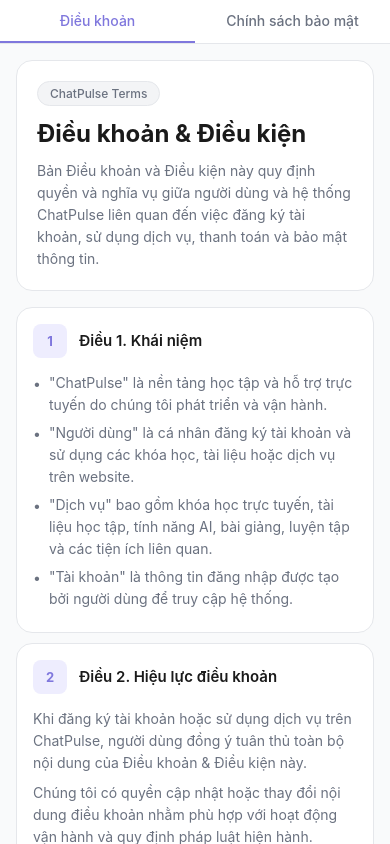
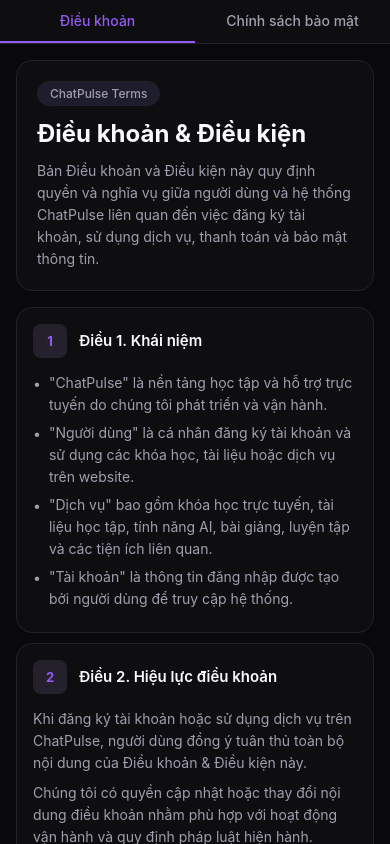
Before and after one commit to quoc-quy/ChatPulse, a React Native app in the folder mobile/: screen /TermsPrivacy in a window 390 px wide. Built offline with nearby package versions, Linux system fonts and the light colour scheme; no server answers; what react-native-worklets would draw is missing.

Commit message:
chore: using themeContext for light/dark mode

```diff
--- a/mobile/src/screens/TermsPrivacyScreen.tsx
+++ b/mobile/src/screens/TermsPrivacyScreen.tsx
@@ -7,6 +7,8 @@ import {
   StyleSheet,
   SafeAreaView,
 } from "react-native";
+import { useTheme } from "../contexts/ThemeContext"; // Đảm bảo đường dẫn này đúng với cấu trúc thư mục của bạn
+import { ThemeColors } from "../theme/colors";
 
 // ─── Types ────────────────────────────────────────────────────────────────────
 
@@ -123,11 +125,11 @@ const termsSections: SectionItem[] = [
     content: [
       {
         type: "paragraph",
-        text: "Nếu có bất kỳ thắc mắc hoặc yêu cầu hỗ trợ, người dùng có thể liên hệ với chúng tôi thông qua email hoặc các kênh hỗ trợ chính thức trên website.",
+        text: "Nếu có bất kỳ thắc mắc hoặc yêu cầu hỗ trợ, người dùng có thể liên hệ with chúng tôi thông qua email hoặc các kênh hỗ trợ chính thức trên website.",
       },
       {
         type: "paragraph",
-        text: "Trong trường hợp một phần của Điều khoản này không còn hiệu lực theo quy định pháp luật, các nội dung còn lại vẫn giữ nguyên giá trị áp dụng.",
+        text: "In trường hợp một phần của Điều khoản này không còn hiệu lực theo quy định pháp luật, các nội dung còn lại vẫn giữ nguyên giá trị áp dụng.",
       },
     ],
   },
@@ -276,13 +278,26 @@ const privacySections: SectionItem[] = [
 
 // ─── Sub-components ───────────────────────────────────────────────────────────
 
-function SectionContent({ nodes }: { nodes: ContentNode[] }) {
+function SectionContent({
+  nodes,
+  colors,
+}: {
+  nodes: ContentNode[];
+  colors: ThemeColors;
+}) {
   return (
     <View style={styles.contentWrapper}>
       {nodes.map((node, i) => {
         if (node.type === "paragraph") {
           return (
-            <Text key={i} style={[styles.bodyText, i > 0 && styles.mt8]}>
+            <Text
+              key={i}
+              style={[
+                styles.bodyText,
+                { color: colors.textLight },
+                i > 0 && styles.mt8,
+              ]}
+            >
               {node.text}
             </Text>
           );
@@ -292,8 +307,12 @@ function SectionContent({ nodes }: { nodes: ContentNode[] }) {
             <View key={i}>
               {node.items.map((item, j) => (
                 <View key={j} style={styles.listItem}>
-                  <Text style={styles.bullet}>•</Text>
-                  <Text style={styles.listText}>{item}</Text>
+                  <Text style={[styles.bullet, { color: colors.textLight }]}>
+                    •
+                  </Text>
+                  <Text style={[styles.listText, { color: colors.textLight }]}>
+                    {item}
+                  </Text>
                 </View>
               ))}
             </View>
@@ -302,11 +321,23 @@ function SectionContent({ nodes }: { nodes: ContentNode[] }) {
         if (node.type === "paragraph+list") {
           return (
             <View key={i}>
-              <Text style={[styles.bodyText, styles.mb8]}>{node.text}</Text>
+              <Text
+                style={[
+                  styles.bodyText,
+                  { color: colors.textLight },
+                  styles.mb8,
+                ]}
+              >
+                {node.text}
+              </Text>
               {node.items.map((item, j) => (
                 <View key={j} style={styles.listItem}>
-                  <Text style={styles.bullet}>•</Text>
-                  <Text style={styles.listText}>{item}</Text>
+                  <Text style={[styles.bullet, { color: colors.textLight }]}>
+                    •
+                  </Text>
+                  <Text style={[styles.listText, { color: colors.textLight }]}>
+                    {item}
+                  </Text>
                 </View>
               ))}
             </View>
@@ -321,19 +352,30 @@ function SectionContent({ nodes }: { nodes: ContentNode[] }) {
 function SectionCard({
   section,
   index,
+  colors,
 }: {
   section: SectionItem;
   index: number;
+  colors: ThemeColors;
 }) {
   return (
-    <View style={styles.card}>
+    <View
+      style={[
+        styles.card,
+        { backgroundColor: colors.card, borderColor: colors.border },
+      ]}
+    >
       <View style={styles.cardHeader}>
-        <View style={styles.numBadge}>
-          <Text style={styles.numText}>{index + 1}</Text>
+        <View style={[styles.numBadge, { backgroundColor: colors.accent }]}>
+          <Text style={[styles.numText, { color: colors.primary }]}>
+            {index + 1}
+          </Text>
         </View>
-        <Text style={styles.cardTitle}>{section.title}</Text>
+        <Text style={[styles.cardTitle, { color: colors.foreground }]}>
+          {section.title}
+        </Text>
       </View>
-      <SectionContent nodes={section.content} />
+      <SectionContent nodes={section.content} colors={colors} />
     </View>
   );
 }
@@ -344,6 +386,7 @@ type Tab = "terms" | "privacy";
 
 export default function TermsPrivacyScreen() {
   const [activeTab, setActiveTab] = useState<Tab>("terms");
+  const { colors } = useTheme(); // Đọc đối tượng colors động từ ThemeContext
 
   const isTerms = activeTab === "terms";
   const sections = isTerms ? termsSections : privacySections;
@@ -357,51 +400,99 @@ export default function TermsPrivacyScreen() {
     : `© ${new Date().getFullYear()} ChatPulse. Cam kết bảo vệ dữ liệu và quyền riêng tư của người dùng.`;
 
   return (
-    <SafeAreaView style={styles.safeArea}>
+    <SafeAreaView
+      style={[styles.safeArea, { backgroundColor: colors.background }]}
+    >
       {/* Tab Bar */}
-      <View style={styles.tabBar}>
+      <View
+        style={[
+          styles.tabBar,
+          { backgroundColor: colors.card, borderBottomColor: colors.border },
+        ]}
+      >
         <TouchableOpacity
-          style={[styles.tab, isTerms && styles.tabActive]}
+          style={[styles.tab, isTerms && { borderBottomColor: colors.primary }]}
           onPress={() => setActiveTab("terms")}
           activeOpacity={0.7}
         >
-          <Text style={[styles.tabText, isTerms && styles.tabTextActive]}>
+          <Text
+            style={[
+              styles.tabText,
+              { color: colors.textLight },
+              isTerms && { color: colors.primary },
+            ]}
+          >
             Điều khoản
           </Text>
         </TouchableOpacity>
         <TouchableOpacity
-          style={[styles.tab, !isTerms && styles.tabActive]}
+          style={[
+            styles.tab,
+            !isTerms && { borderBottomColor: colors.primary },
+          ]}
           onPress={() => setActiveTab("privacy")}
           activeOpacity={0.7}
         >
-          <Text style={[styles.tabText, !isTerms && styles.tabTextActive]}>
+          <Text
+            style={[
+              styles.tabText,
+              { color: colors.textLight },
+              !isTerms && { color: colors.primary },
+            ]}
+          >
             Chính sách bảo mật
           </Text>
         </TouchableOpacity>
       </View>
 
       <ScrollView
-        style={styles.scroll}
+        style={[styles.scroll, { backgroundColor: colors.background }]}
         contentContainerStyle={styles.scrollContent}
         showsVerticalScrollIndicator={false}
       >
         {/* Hero */}
-        <View style={styles.hero}>
-          <View style={styles.heroBadgeWrap}>
-            <Text style={styles.heroBadgeText}>{heroBadge}</Text>
+        <View
+          style={[
+            styles.hero,
+            { backgroundColor: colors.card, borderColor: colors.border },
+          ]}
+        >
+          <View
+            style={[
+              styles.heroBadgeWrap,
+              {
+                backgroundColor: colors.surfaceSoft,
+                borderColor: colors.border,
+              },
+            ]}
+          >
+            <Text style={[styles.heroBadgeText, { color: colors.textLight }]}>
+              {heroBadge}
+            </Text>
           </View>
-          <Text style={styles.heroTitle}>{heroTitle}</Text>
-          <Text style={styles.heroDesc}>{heroDesc}</Text>
+          <Text style={[styles.heroTitle, { color: colors.foreground }]}>
+            {heroTitle}
+          </Text>
+          <Text style={[styles.heroDesc, { color: colors.textLight }]}>
+            {heroDesc}
+          </Text>
         </View>
 
         {/* Sections */}
         {sections.map((section, index) => (
-          <SectionCard key={index} section={section} index={index} />
+          <SectionCard
+            key={index}
+            section={section}
+            index={index}
+            colors={colors}
+          />
         ))}
 
         {/* Footer */}
-        <View style={styles.footer}>
-          <Text style={styles.footerText}>{footerText}</Text>
+        <View style={[styles.footer, { borderTopColor: colors.border }]}>
+          <Text style={[styles.footerText, { color: colors.textLight }]}>
+            {footerText}
+          </Text>
         </View>
       </ScrollView>
     </SafeAreaView>
@@ -410,25 +501,15 @@ export default function TermsPrivacyScreen() {
 
 // ─── Styles ───────────────────────────────────────────────────────────────────
 
-const PRIMARY = "#7F77DD";
-const PRIMARY_LIGHT = "#EEEDFE";
-const TEXT_PRIMARY = "#1a1a1a";
-const TEXT_SECONDARY = "#6b7280";
-const BORDER = "#e5e7eb";
-const BG = "#f9fafb";
-
 const styles = StyleSheet.create({
   safeArea: {
     flex: 1,
-    backgroundColor: "#ffffff",
   },
 
   // Tab Bar
   tabBar: {
     flexDirection: "row",
     borderBottomWidth: 1,
-    borderBottomColor: BORDER,
-    backgroundColor: "#ffffff",
   },
   tab: {
     flex: 1,
@@ -437,22 +518,14 @@ const styles = StyleSheet.create({
     borderBottomWidth: 2,
     borderBottomColor: "transparent",
   },
-  tabActive: {
-    borderBottomColor: PRIMARY,
-  },
   tabText: {
     fontSize: 14,
     fontWeight: "500",
-    color: TEXT_SECONDARY,
-  },
-  tabTextActive: {
-    color: PRIMARY,
   },
 
   // Scroll
   scroll: {
     flex: 1,
-    backgroundColor: BG,
   },
   scrollContent: {
     padding: 16,
@@ -461,47 +534,38 @@ const styles = StyleSheet.create({
 
   // Hero
   hero: {
-    backgroundColor: "#ffffff",
     borderRadius: 16,
     borderWidth: 1,
-    borderColor: BORDER,
     padding: 20,
     marginBottom: 16,
   },
   heroBadgeWrap: {
     alignSelf: "flex-start",
     borderWidth: 1,
-    borderColor: BORDER,
     borderRadius: 999,
     paddingHorizontal: 12,
     paddingVertical: 4,
     marginBottom: 12,
-    backgroundColor: "#f3f4f6",
   },
   heroBadgeText: {
     fontSize: 12,
     fontWeight: "500",
-    color: TEXT_SECONDARY,
   },
   heroTitle: {
     fontSize: 24,
     fontWeight: "700",
-    color: TEXT_PRIMARY,
     marginBottom: 10,
     lineHeight: 32,
   },
   heroDesc: {
     fontSize: 14,
-    color: TEXT_SECONDARY,
     lineHeight: 22,
   },
 
   // Card
   card: {
-    backgroundColor: "#ffffff",
     borderRadius: 16,
     borderWidth: 1,
-    borderColor: BORDER,
     padding: 16,
     marginBottom: 10,
   },
@@ -515,7 +579,6 @@ const styles = StyleSheet.create({
     width: 34,
     height: 34,
     borderRadius: 8,
-    backgroundColor: PRIMARY_LIGHT,
     alignItems: "center",
     justifyContent: "center",
     flexShrink: 0,
@@ -523,13 +586,11 @@ const styles = StyleSheet.create({
   numText: {
     fontSize: 13,
     fontWeight: "700",
-    color: PRIMARY,
   },
   cardTitle: {
     flex: 1,
     fontSize: 15,
     fontWeight: "600",
-    color: TEXT_PRIMARY,
     lineHeight: 22,
   },
 
@@ -539,7 +600,6 @@ const styles = StyleSheet.create({
   },
   bodyText: {
     fontSize: 14,
-    color: TEXT_SECONDARY,
     lineHeight: 22,
   },
   mt8: {
@@ -555,7 +615,6 @@ const styles = StyleSheet.create({
   },
   bullet: {
     fontSize: 14,
-    color: TEXT_SECONDARY,
     marginRight: 8,
     marginTop: 1,
     lineHeight: 22,
@@ -563,7 +622,6 @@ const styles = StyleSheet.create({
   listText: {
     flex: 1,
     fontSize: 14,
-    color: TEXT_SECONDARY,
     lineHeight: 22,
   },
 
@@ -572,12 +630,10 @@ const styles = StyleSheet.create({
     marginTop: 8,
     paddingTop: 16,
     borderTopWidth: 1,
-    borderTopColor: BORDER,
     alignItems: "center",
   },
   footerText: {
     fontSize: 12,
-    color: TEXT_SECONDARY,
     textAlign: "center",
   },
 });
```
